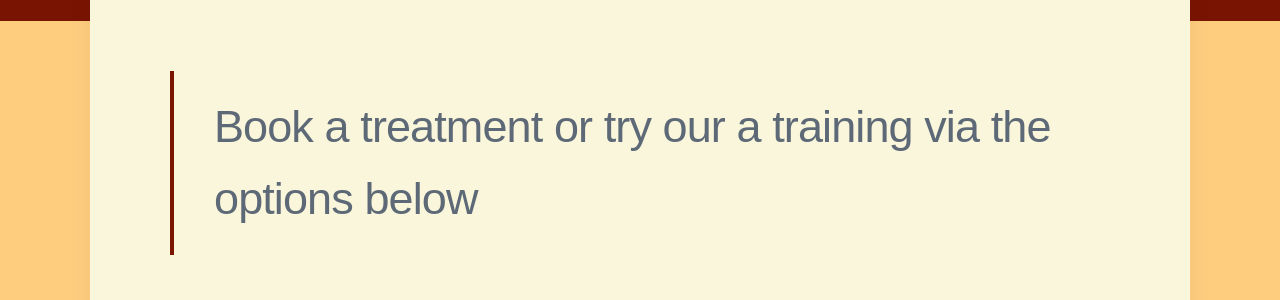
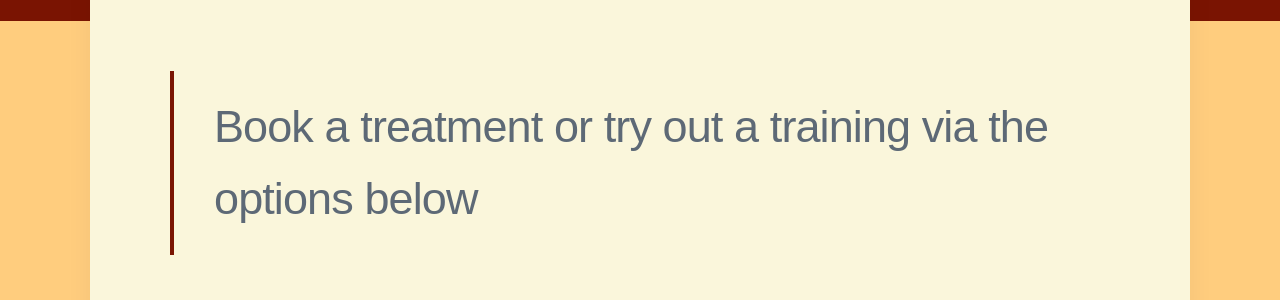
Before and after one commit to threekeytherapy/threekeytherapy.com, a Jekyll site: the page built from _pages/contact.md, in a window 1280 px wide and 900 px high, scrolled down 528 px. Shown: the part 159-459 px from the top of the window. Built offline with Jekyll 4.4.1, drawn with Linux system fonts in a browser that asks for light colours; nearby versions of some CDN libraries; some web fonts are replaced.

Commit message:
fix typo

```diff
--- a/_pages/contact.md
+++ b/_pages/contact.md
@@ -5,7 +5,7 @@ description:
 featured_image:
 ---
 
-> Book a treatment or try our a training via the options below
+> Book a treatment or try out a training via the options below
 
 ### [claus@threekeytherapy.com](mailto:claus@threekeytherapy.com)
 
```
